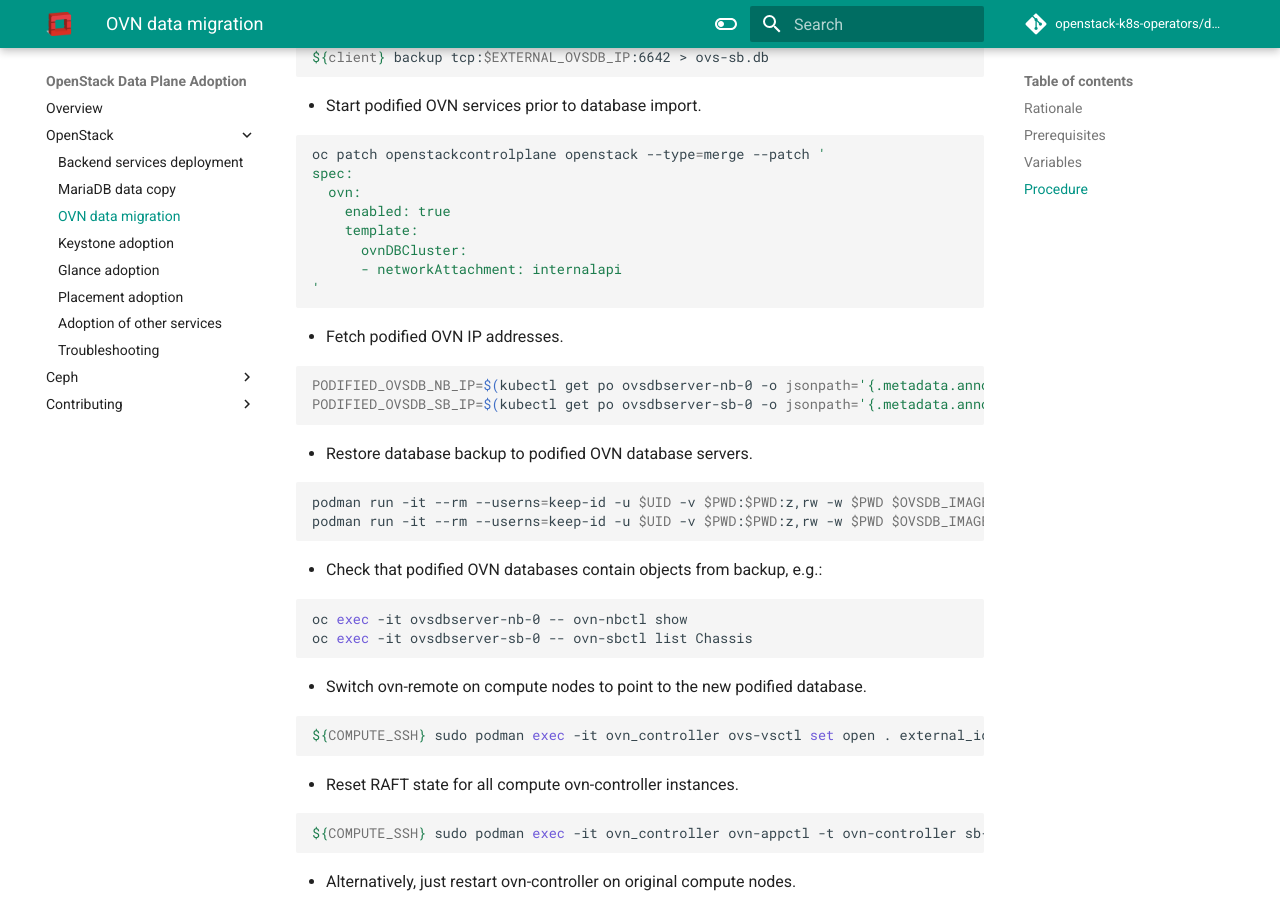
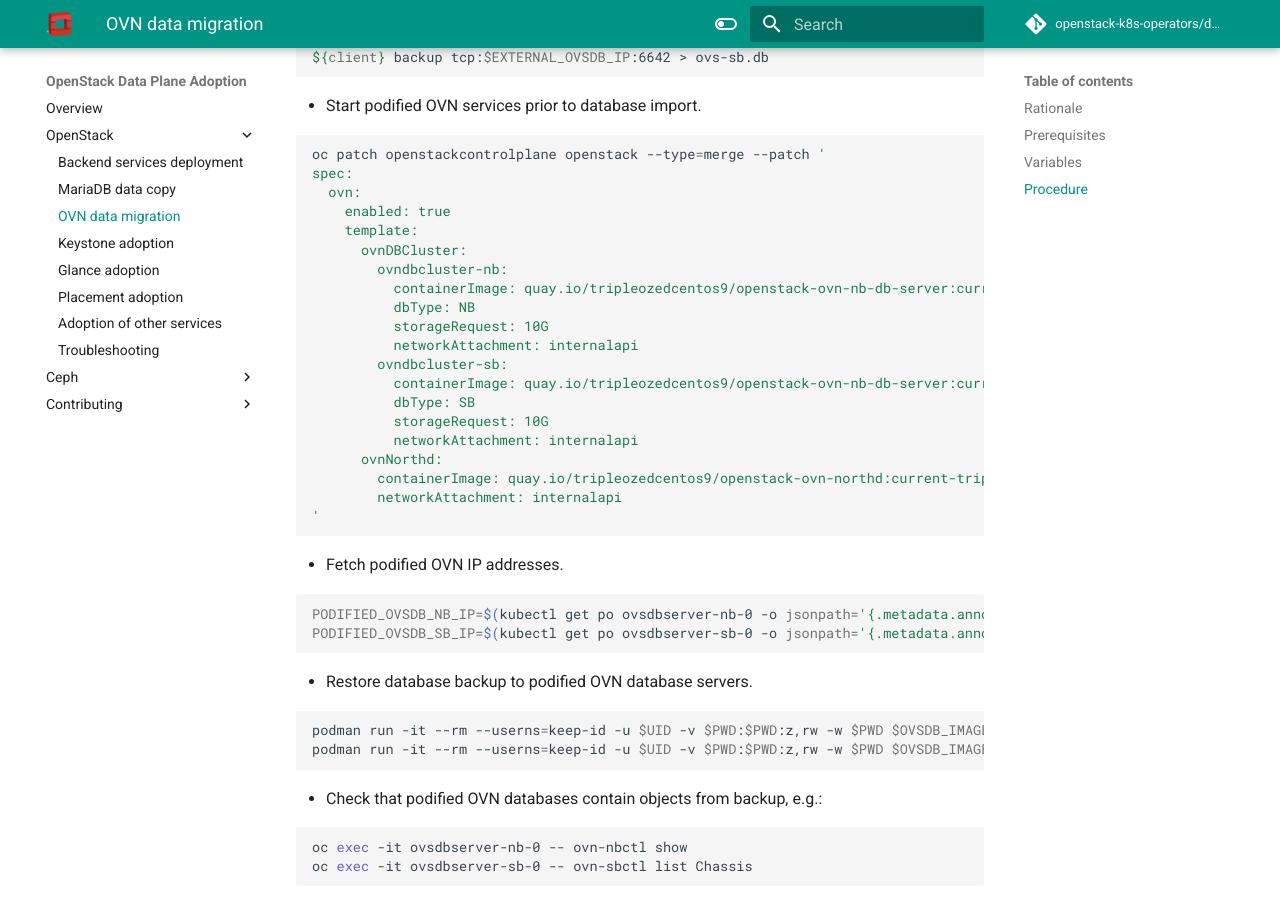
Before and after one commit to openstack-k8s-operators/data-plane-adoption, an MkDocs documentation site: the page built from docs/openstack/ovn_adoption.md, in a window 1280 px wide and 900 px high, scrolled down 1372 px. Built offline with MkDocs 1.6.1 and Material for MkDocs 9.7.7, drawn with Linux system fonts in a browser that asks for light colours; comment, search, counter and statistics services are not loaded; the version menu is left out.

Commit message:
ovn: fix patch to enable ovn service with internalapi attachment
Otherwise we get the following error:

Error from server: admission webhook "mopenstackcontrolplane.kb.io"
denied the request: json: cannot unmarshal array into Go struct field
OvnResources.spec.ovn.template.ovnDBCluster of type
map[string]v1beta1.OVNDBClusterSpec

````diff
--- a/docs/openstack/ovn_adoption.md
+++ b/docs/openstack/ovn_adoption.md
@@ -62,11 +62,23 @@ ${client} backup tcp:$EXTERNAL_OVSDB_IP:6642 > ovs-sb.db
 ```bash
 oc patch openstackcontrolplane openstack --type=merge --patch '
 spec:
-  ovn:
-    enabled: true
+  ovn:
+    enabled: true
     template:
       ovnDBCluster:
-      - networkAttachment: internalapi
+        ovndbcluster-nb:
+          containerImage: quay.io/tripleozedcentos9/openstack-ovn-nb-db-server:current-tripleo
+          dbType: NB
+          storageRequest: 10G
+          networkAttachment: internalapi
+        ovndbcluster-sb:
+          containerImage: quay.io/tripleozedcentos9/openstack-ovn-nb-db-server:current-tripleo
+          dbType: SB
+          storageRequest: 10G
+          networkAttachment: internalapi
+      ovnNorthd:
+        containerImage: quay.io/tripleozedcentos9/openstack-ovn-northd:current-tripleo
+        networkAttachment: internalapi
 '
 ```
 
````
